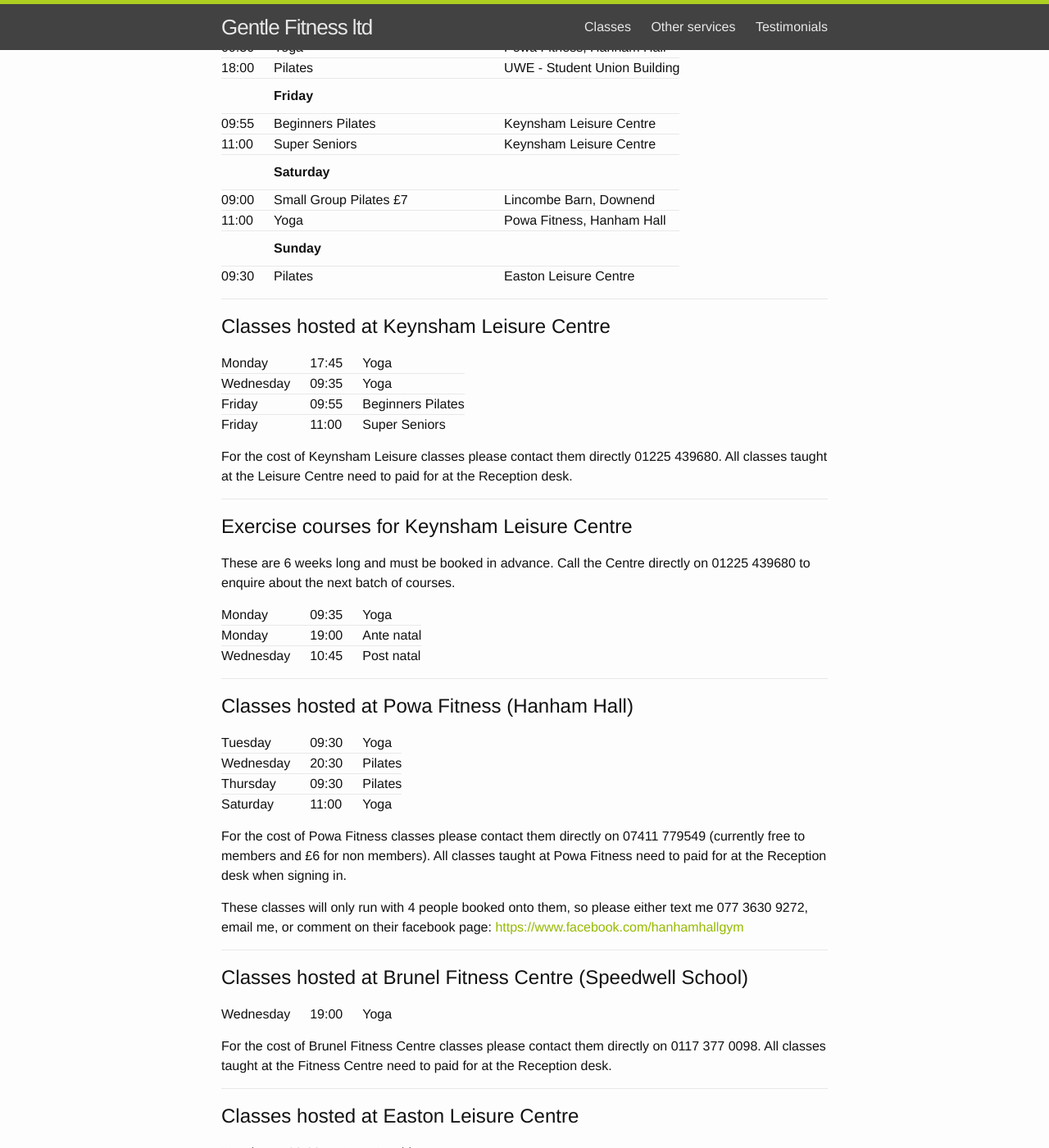
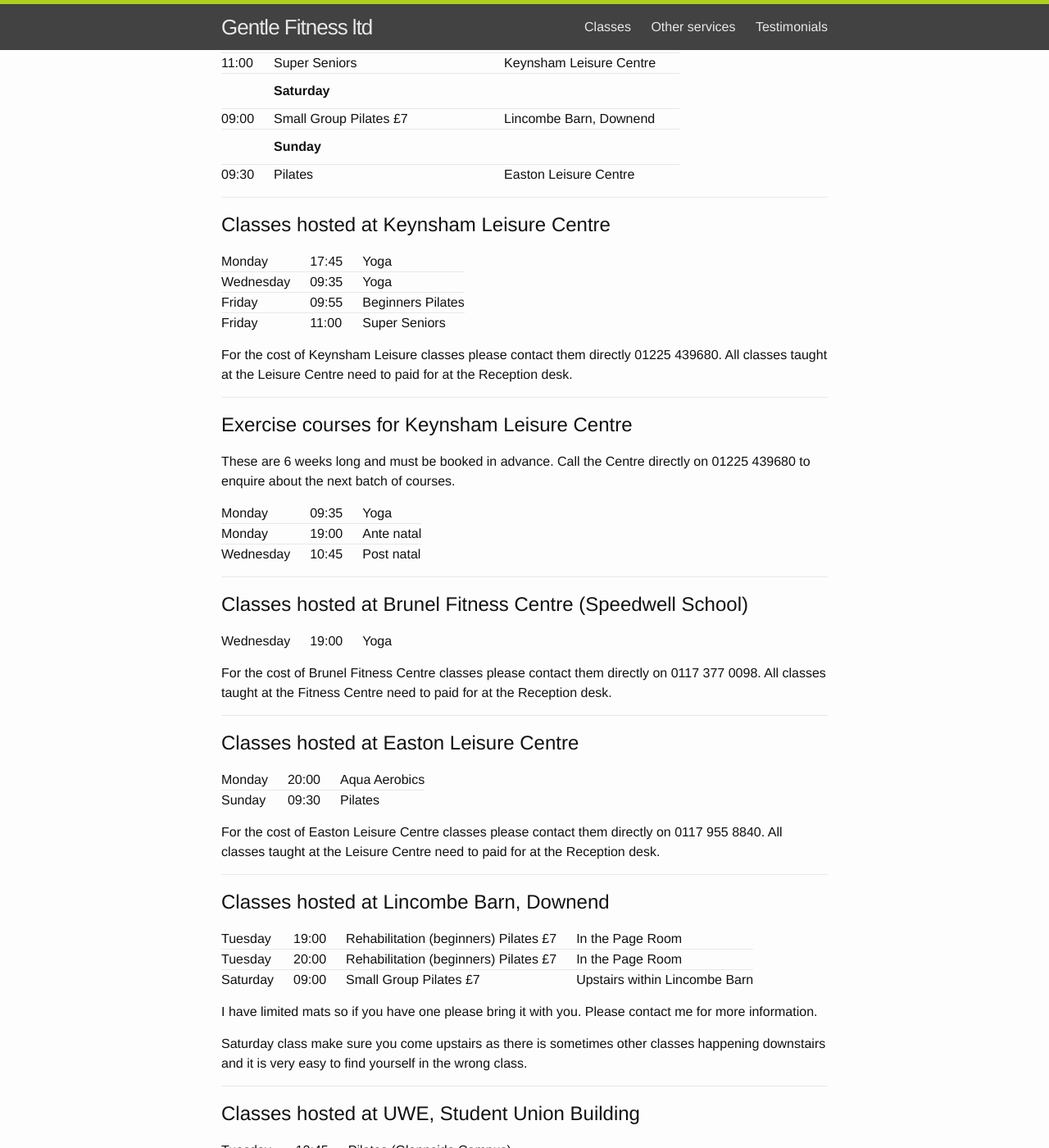
Before and after one commit to gentlefitness-www/gentlefitness-www, a Jekyll site: the page built from classes.md, in a window 1280 px wide and 1400 px high, scrolled down 964 px. Shown: the whole window at 82% size. Built offline with Jekyll 4.4.1, drawn with Linux system fonts in a browser that asks for light colours; some of the changed text lies outside the part shown.

Commit message:
Remove Powa Fitness classes

```diff
--- a/classes.md
+++ b/classes.md
@@ -11,7 +11,6 @@ Gentle Fitness ltd offers:
 - [Community classes](#community-classes)
 - [Classes hosted at Keynsham Leisure Centre](#classes-hosted-at-keynsham-leisure-centre)
 - [Exercise courses for Keynsham Leisure Centre](#exercise-courses-for-keynsham-leisure-centre)
-- [Classes hosted at Powa Fitness (Hanham Hall)](#classes-hosted-at-powa-fitness-hanham-hall)
 - [Classes hosted at Brunel Fitness Centre](#classes-hosted-at-brunel-fitness-centre-speedwell-school)
 - [Classes hosted at Easton Leisure Centre](#classes-hosted-at-easton-leisure-centre)
 - [Classes hosted at Lincombe Barn, Downend](#classes-hosted-at-lincombe-barn-downend)
@@ -29,7 +28,6 @@ For the most up to date classes please check out my
 |19:00|Ante Natal course   |Keynsham Leisure Centre|
 |20:00|Aqua Aerobics       |Easton Leisure Centre  |
 ||**Tuesday**                                      |
-|09:30|Yoga                |Powa Fitness, Hanham Hall|
 |11:00|Super Seniors £4    |Old Park School, Kingswood|
 |12:45|Pilates             |UWE - Glennside Campus |
 |19:00|Rehabilitation (beginners) Pilates £7|Lincombe Barn, Downend|
@@ -38,16 +36,13 @@ For the most up to date classes please check out my
 |09:35|Yoga class          |Keynsham Leisure Centre|
 |10:45|Post Natal course   |Keynsham Leisure Centre|
 |19:00|Yoga                |Brunel Fitness Centre  |
-|20:30|Yoga                |Powa Fitness, Hanham Hall|
 ||**Thursday**                                     |
-|09:30|Yoga                |Powa Fitness, Hanham Hall|
 |18:00|Pilates             |UWE - Student Union Building|
 ||**Friday**                                       |
 |09:55|Beginners Pilates   |Keynsham Leisure Centre|
 |11:00|Super Seniors       |Keynsham Leisure Centre|
 ||**Saturday**                                     |
 |09:00|Small Group Pilates £7|Lincombe Barn, Downend |
-|11:00|Yoga                |Powa Fitness, Hanham Hall|
 ||**Sunday**                                       |
 |09:30|Pilates             |Easton Leisure Centre  |
 
@@ -73,23 +68,6 @@ Call the Centre directly on 01225 439680 to enquire about the next batch of cour
 |Monday   |09:35|Yoga      |
 |Monday   |19:00|Ante natal|
 |Wednesday|10:45|Post natal|
-
--------------------------------------------------------------------------------
-
-## Classes hosted at Powa Fitness (Hanham Hall)
-
-|Tuesday|09:30|Yoga|
-|Wednesday|20:30|Pilates|
-|Thursday|09:30|Pilates|
-|Saturday|11:00|Yoga|
-
-For the cost of Powa Fitness classes please contact them directly on 07411 779549
-(currently free to members and £6 for non members). All classes taught at Powa
-Fitness need to paid for at the Reception desk when signing in.
-
-These classes will only run with 4 people booked onto them, so please either text me
-077 3630 9272, email me, or comment on their facebook page:
-[https://www.facebook.com/hanhamhallgym](https://www.facebook.com/hanhamhallgym)
 
 -------------------------------------------------------------------------------
 
```
